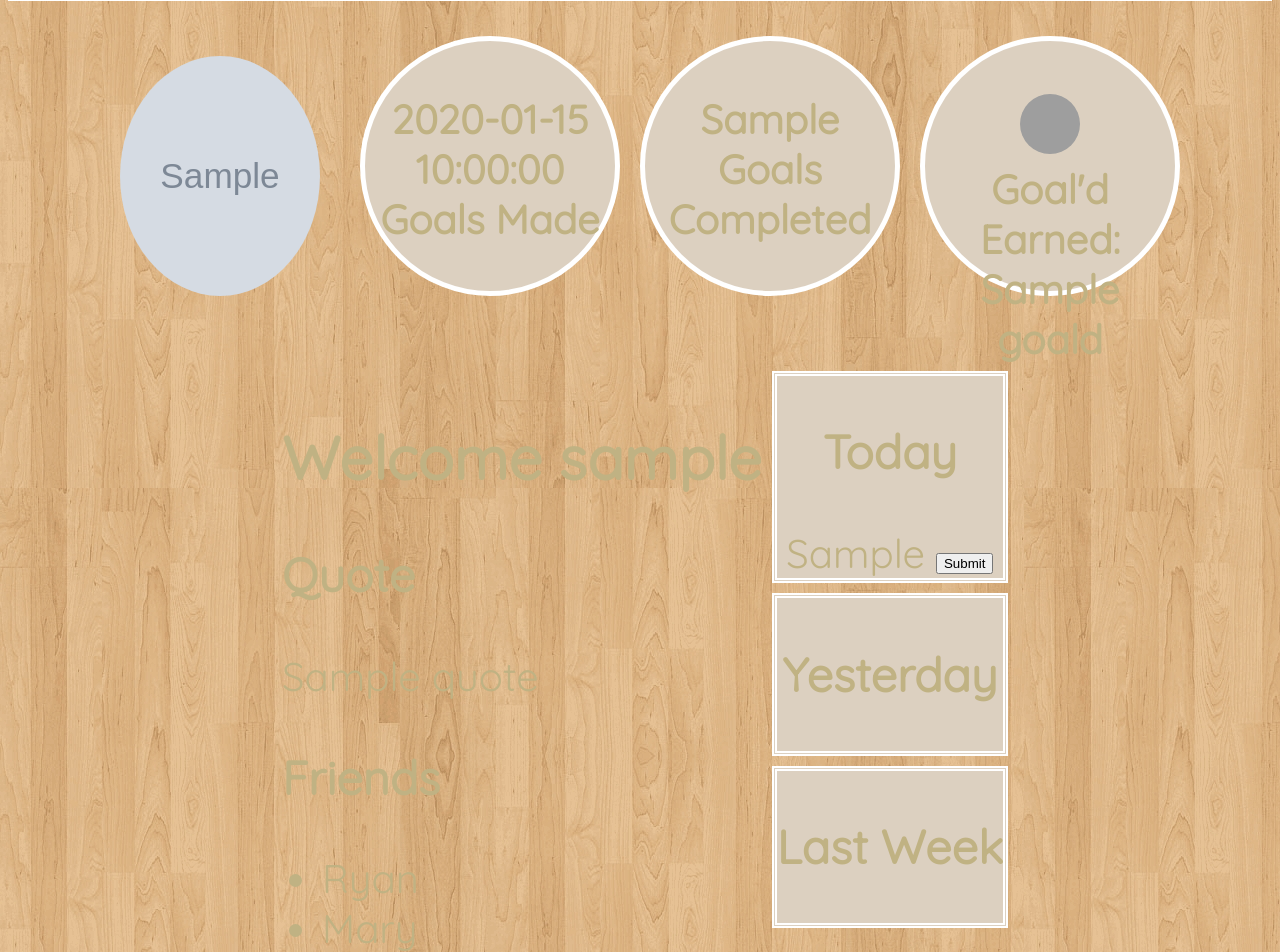
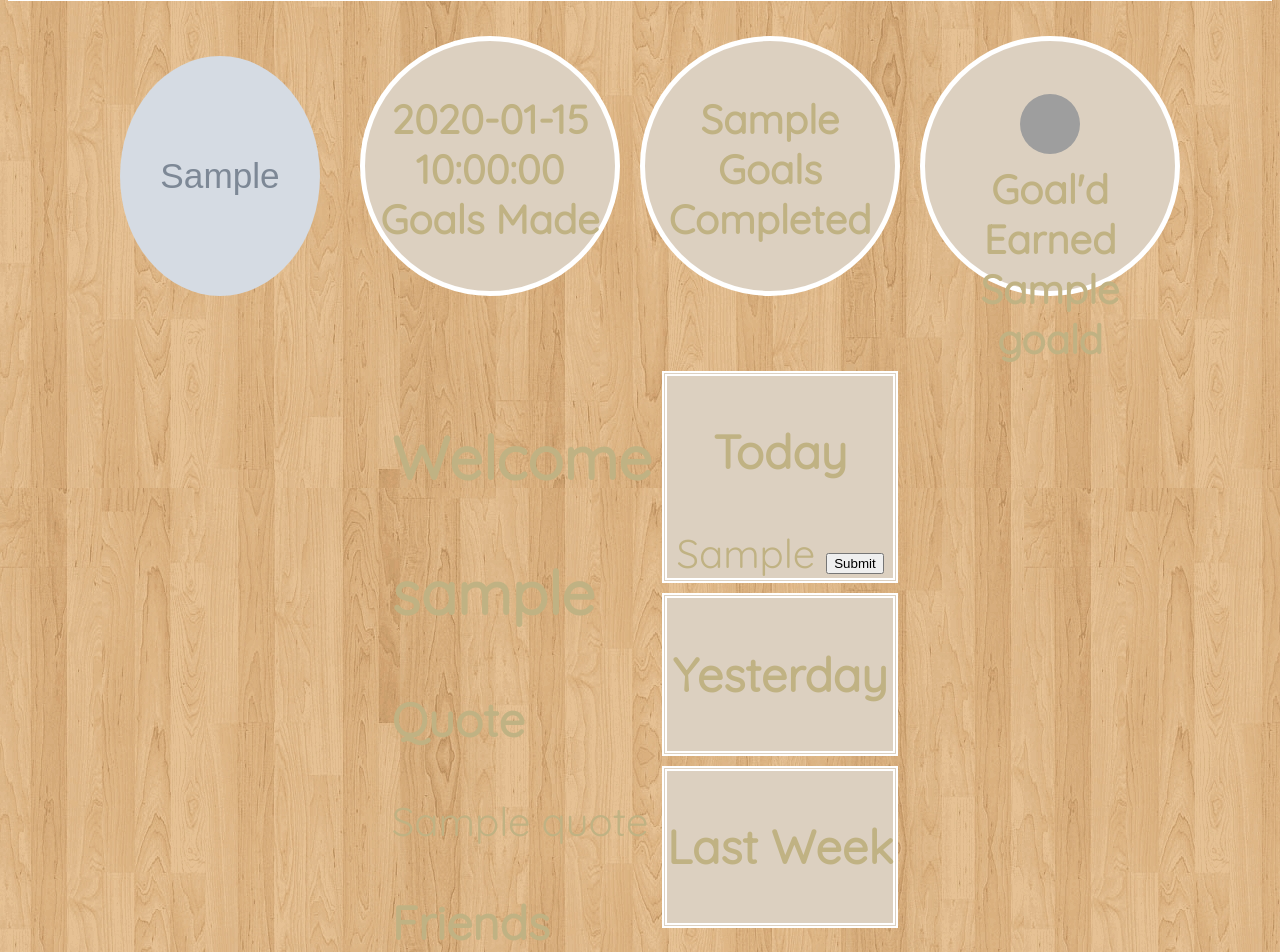
Before and after one commit to Georgeg10499/-goals, a Python web app: template templates/profile.html in a window 1280 px wide. Shown: the part 280-1232 px from the top of the page. Run offline with Jinja, Linux system fonts and the light colour scheme; the template is opened without the code that fills it: most values are stand-ins (such as "Sample title", 1, 10 or a date in 2020); grey boxes marked "Sample" are stand-in pictures; some libraries are stand-ins or nearby versions; grey boxes are pictures that could not be loaded.

Commit message:
pls work

```diff
--- a/templates/profile.html
+++ b/templates/profile.html
@@ -32,7 +32,7 @@
         <h4> {{ user_info['goals_completed'] }} <br> Goals Completed</h4>
       </div>
       <div class="box" >
-        <h4> <img class="pic" src="/resources/photos/gold.jpg" width="60" height="60"> <br> Goal'd Earned: {{goald}}</h4>
+        <h4> <img class="pic" src="/resources/photos/gold-coin.png" width="60" height="60"> <br> Goal'd Earned {{user_info['goald']}}</h4>
       </div>
     </div>
 </div>
@@ -41,7 +41,8 @@
 <div id="content">
     <div id= "left_content">
       <h2>
-        Welcome {{ user_info['username'] }}
+        Welcome
+        <p> {{ user_info['username'] }} </p>
       </h2>
 
       <h3> Quote </h3>
```
